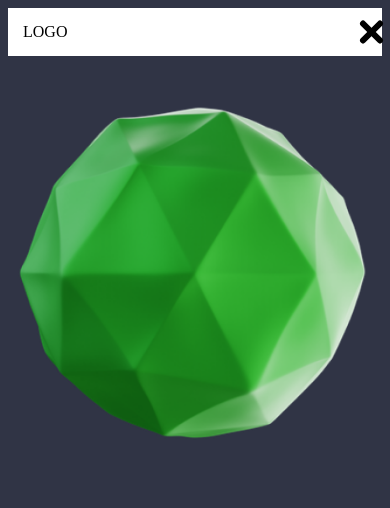
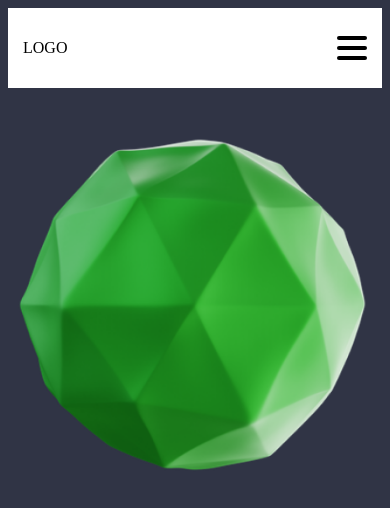
Before and after one commit to MGarciav28/simple-responsive-navbar, a plain HTML site: page index.html in a window 390 px wide. Drawn offline with Linux system fonts and the light colour scheme.

Commit message:
Se corrigen y terminan estilos para menu abierto

```diff
--- a/index.html
+++ b/index.html
@@ -13,7 +13,7 @@
         <input type="checkbox" name="toggler" id="toggler">
         <label for="toggler">
             <!-- <i class="ri-menu-line">soy un label</i> -->
-            <div class="icon-container open">
+            <div class="icon-container">
                 <div class="hamburger-icon">
 
                 </div>
@@ -30,6 +30,12 @@
     <main>
         <img src="Sphare.png" alt="">
     </main>
-
+    <script>
+        const btn = document.querySelector(".icon-container");
+        btn.addEventListener('click',
+        (e)=>{
+            e.currentTarget.classList.toggle("open");
+        });
+    </script>
 </body>
 </html>
--- a/style.css
+++ b/style.css
@@ -43,12 +43,16 @@ main{
     display: flex;
     justify-content: center;
     align-items: center;
-    border-color: red;
+    /* border: solid 1px red;   */
+    height: 50px;
 }
 
+/* BLOQUE PARA ICONO HAMBURGUESA */
+
+/* barra central del icono por defecto */
 .icon-container .hamburger-icon{
     width: 30px;
-    height: 6px;
+    height: 4px;
     border-radius: 5px;
     position: relative;
     background-color: #000;
@@ -56,13 +60,19 @@ main{
     -moz-border-radius: 5px;
     -ms-border-radius: 5px;
     -o-border-radius: 5px;
+    transition: 320ms ease-in-out;
+    -webkit-transition: 320ms ease-in-out;
+    -moz-transition: 320ms ease-in-out;
+    -ms-transition: 320ms ease-in-out;
+    -o-transition: 320ms ease-in-out;
 }
 
+/* Generando lineas complementarias del icono */
 .hamburger-icon::after,
 .hamburger-icon::before{
     content: "";
     width: 100%;
-    height: 6px;
+    height: 4px;
     border-radius: 5px;
     background-color: #000;
     position: absolute;
@@ -70,8 +80,14 @@ main{
     -moz-border-radius: 5px;
     -ms-border-radius: 5px;
     -o-border-radius: 5px;
+    transition: 320ms ease-in-out;
+    -webkit-transition: 320ms ease-in-out;
+    -moz-transition: 320ms ease-in-out;
+    -ms-transition: 320ms ease-in-out;
+    -o-transition: 320ms ease-in-out;
 }
 
+/* posicionando lineas complementarias superior e inferior */
 .hamburger-icon::before{
     transform: translateY(-10px);
     -webkit-transform: translateY(-10px);
@@ -87,6 +103,7 @@ main{
     -o-transform: translateY(10px);
 }
 
+/* estilos de barra central para contenedor con clase open */
 .icon-container.open .hamburger-icon{
     background-color: transparent;
     transform: translateX(-30px);
@@ -96,20 +113,22 @@ main{
     -o-transform: translateX(-30px);
 }
 
+/* Creando cruz con barras complementarias */
 .icon-container.open .hamburger-icon::before{
-    transform: rotate(45deg)    translate(35px, -35px);
-    -webkit-transform: rotate(45deg)    translate(35px, -35px);
-    -moz-transform: rotate(45deg)    translate(35px, -35px);
-    -ms-transform: rotate(45deg)    translate(35px, -35px);
-    -o-transform: rotate(45deg)    translate(35px, -35px);
+    transform: rotate(45deg)    translate(21px, -21px);
+    -webkit-transform: rotate(45deg)    translate(21px, -21px);
+    -moz-transform: rotate(45deg)    translate(21px, -21px);
+    -ms-transform: rotate(45deg)    translate(21px, -21px);
+    -o-transform: rotate(45deg)    translate(21px, -21px);
 }
 .icon-container.open .hamburger-icon::after{
-    transform: rotate(-45deg)    translate(35px, 35px);
-    -webkit-transform: rotate(-45deg)    translate(35px, 35px);
-    -moz-transform: rotate(-45deg)    translate(35px, 35px);
-    -ms-transform: rotate(-45deg)    translate(35px, 35px);
-    -o-transform: rotate(-45deg)    translate(35px, 35px);
+    transform: rotate(-45deg)    translate(21px, 21px);
+    -webkit-transform: rotate(-45deg)    translate(21px, 21px);
+    -moz-transform: rotate(-45deg)    translate(21px, 21px);
+    -ms-transform: rotate(-45deg)    translate(21px, 21px);
+    -o-transform: rotate(-45deg)    translate(21px, 21px);
 }
+
 
 @media screen and (max-width:600px){
  .menu{
```
